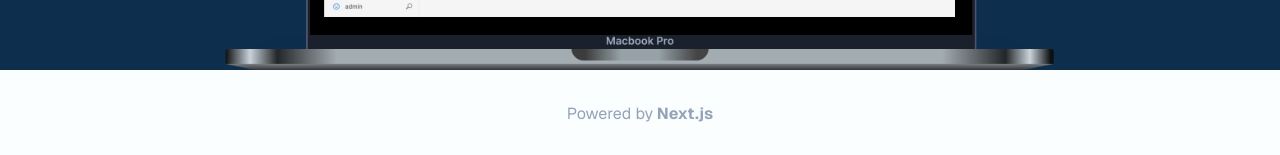
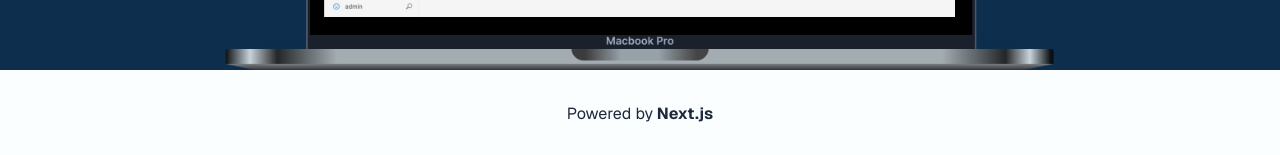
Before and after one commit to Redish101/Redish101-Homepage, a Next.js app: page / in a window 1280 px wide. Shown: the part 1530-1685 px from the top of the page. Built offline with nearby package versions, Linux system fonts and the light colour scheme.

Commit message:
chore: 无障碍

```diff
--- a/app/components/Footer.tsx
+++ b/app/components/Footer.tsx
@@ -1,6 +1,6 @@
 export default function Footer() {
     return (
-        <footer className="flex justify-center text-slate-400 font-normal py-8">
+        <footer className="flex justify-center text-slate-800 font-normal py-8">
             Powered by<span className="font-bold">&nbsp;Next.js</span>
         </footer>
     )
```
